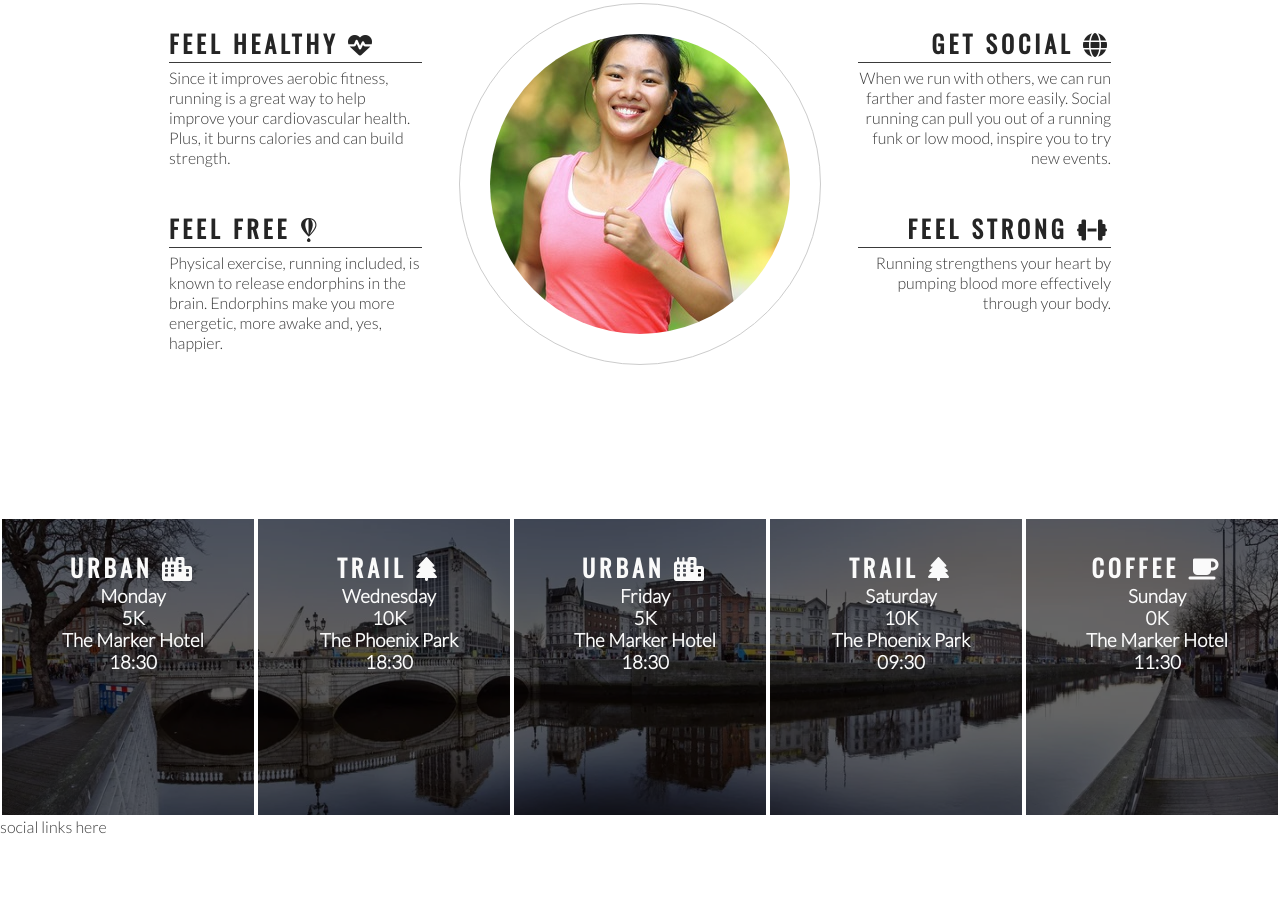
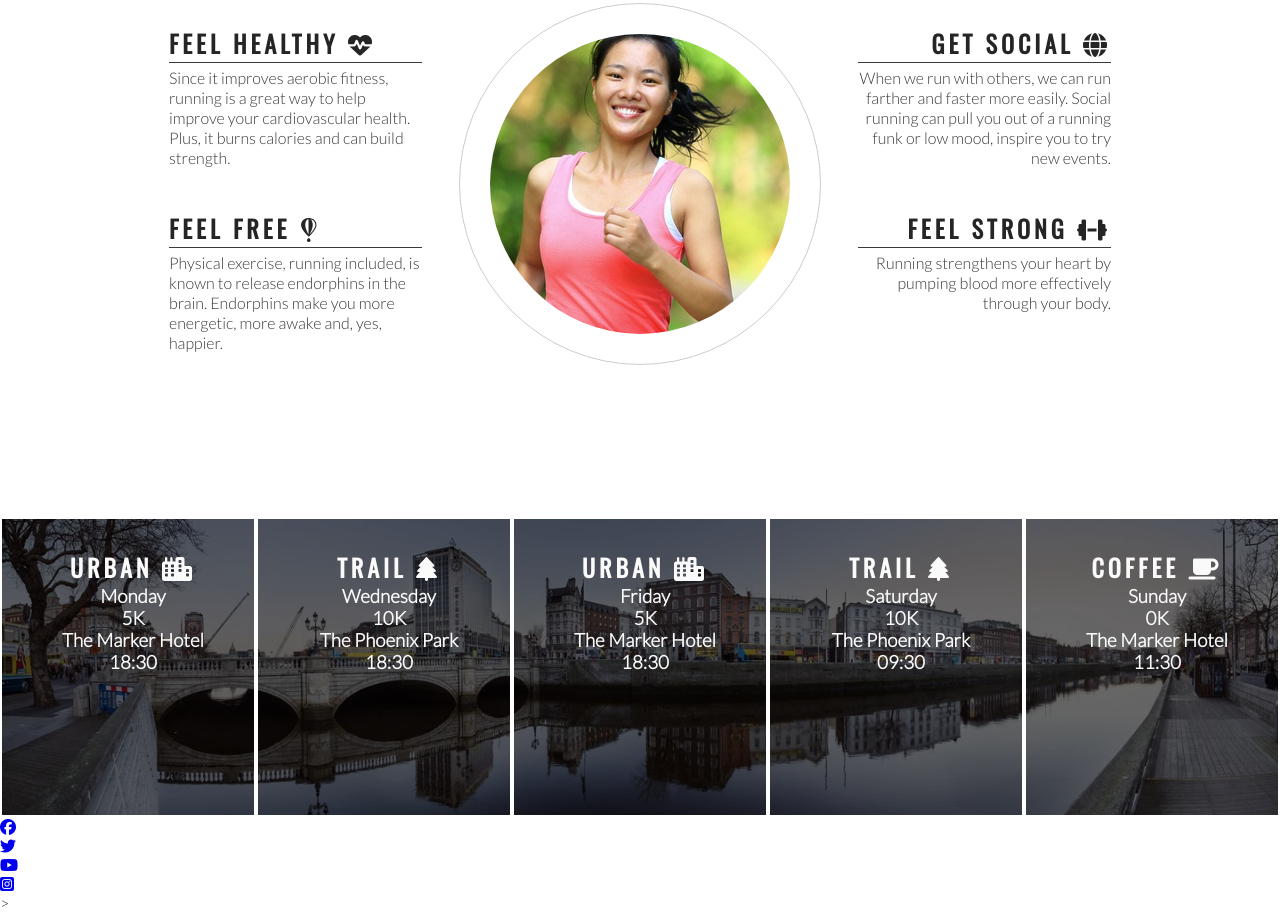
Before and after one commit to AndrosDe/love-running, a plain HTML site: page index.html in a window 1280 px wide. Shown: the part 778-1690 px from the top of the page. Before the commit the page ends 1614 px from the top, so only its background shows below. Drawn offline with nearby package versions, Linux system fonts and the light colour scheme.

Commit message:
add social media icons to footer

```diff
--- a/index.html
+++ b/index.html
@@ -128,7 +128,24 @@
 
     <!-- Social Media Links -->
     <footer>
-        social links here
+        <ul>
+            <li>
+                <a href="https://facebook.com" target="_blank" rel="noopener"
+                aria-label="Visit our Facebook page (opens in a new tab)"><i class="fab fa-facebook"></i></a>
+            </li>
+            <li>
+                <a href="https://twitter.com" target="_blank" rel="noopener"
+                aria-label="Visit our Twitter page (opens in a new tab)"><i class="fab fa-twitter"></i></a>
+            </li>
+            <li>
+                <a href="YouTube" target="_blank" rel="noopener"
+                aria-label="Visit our YouTube page (opens in a new tab)"><i class="fab fa-youtube"></i></a>
+            </li>
+            <li>
+                <a href="Instagram" target="_blank" rel="noopener"
+                aria-label="Visit our Instagram page (opens in a new tab)"><i class="fab fa-instagram-square"></i></a>
+            </li>
+        </ul>>
     </footer>
 
     <!-- font awesome script  -->
```
